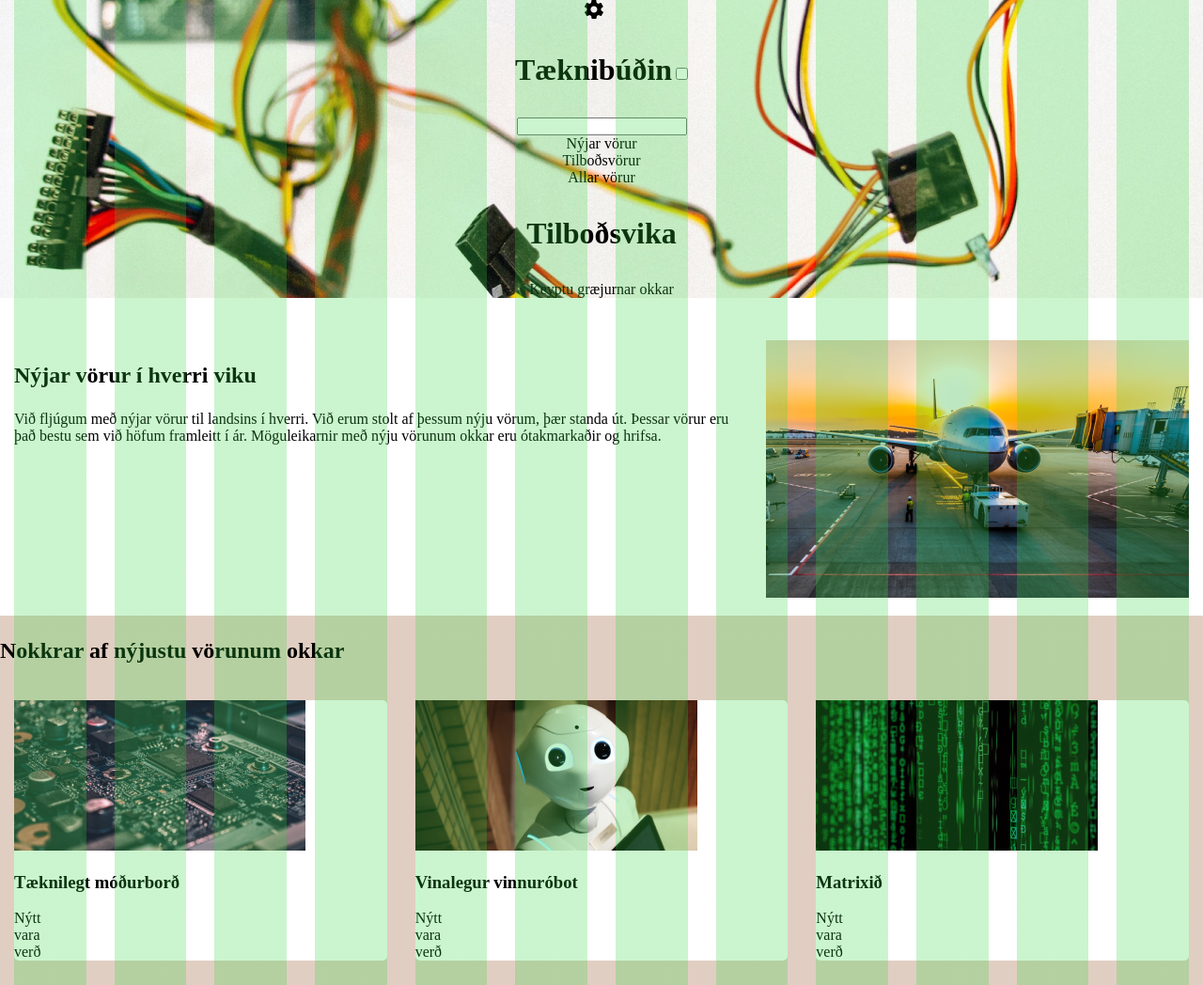
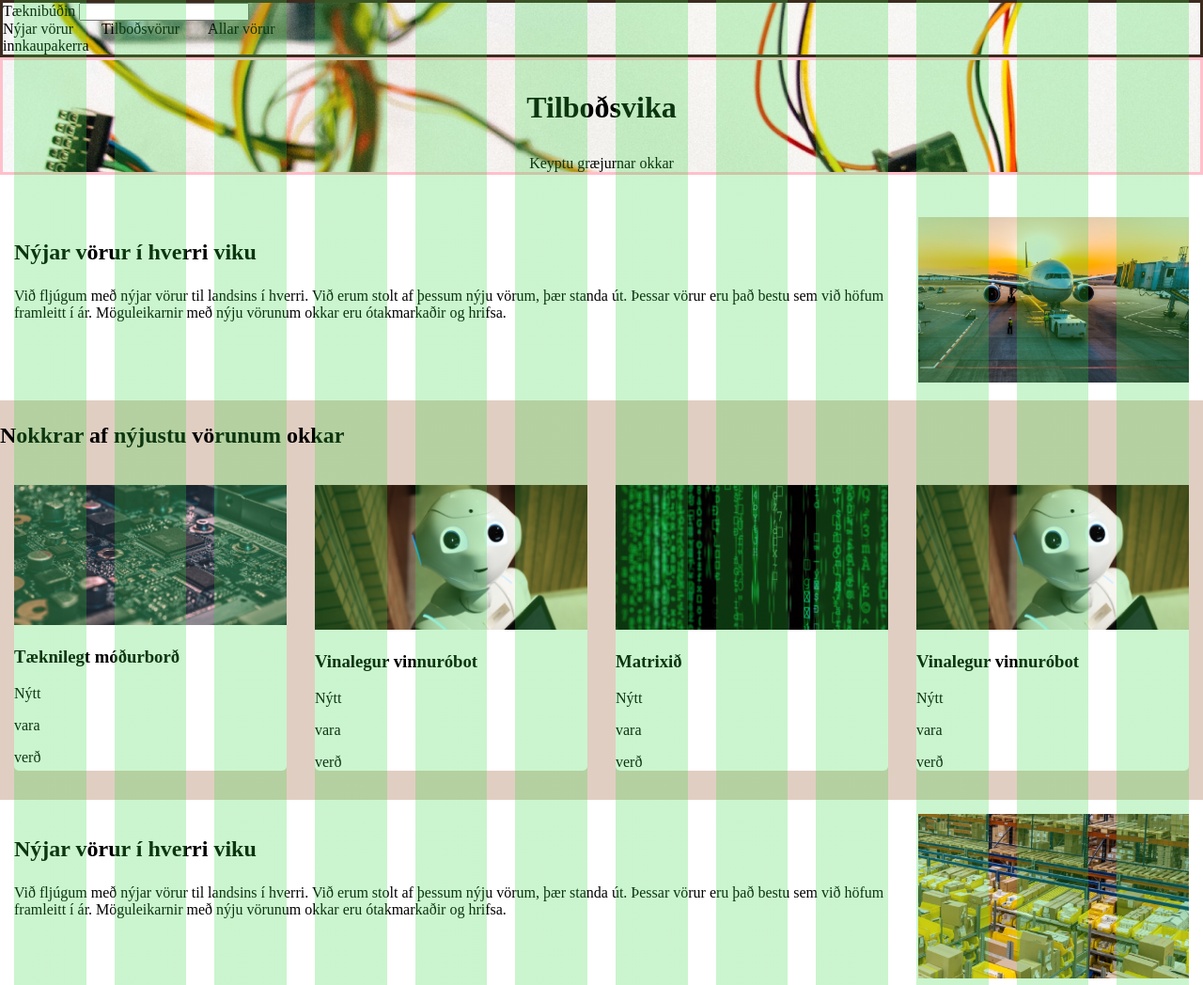
Before and after one commit to Vefforritun-Breakfast-club/HopVerk1, a plain HTML site: page index.html in a window 1280 px wide. Shown: the top 1048 px of the page at 94% size. Drawn offline with Linux system fonts and the light colour scheme.

Commit message:
Work on vara desktop and its menu

```diff
--- a/index.html
+++ b/index.html
@@ -17,26 +17,28 @@
 
 		<div class="top2bottom">
 			<div class="top">
+				<!-- <header>
+					<p>Tæknibúðin</p>
+				</header> -->
 				<a href="#efni" class="sr-only">Tæknibúðin,Beint í efnið.</a>
-			<header>
-				<div class="logo">
-					<svg width="20" height="20" viewBox="0 0 30 30" fill="none" xmlns="http://www.w3.org/2000/svg">
-						<path fill-rule="evenodd" clip-rule="evenodd" d="M26.2269 16.5829C26.2269 16.1307 26.38 15.6784 26.38 15.0754C26.38 14.4724 26.38 14.0201 26.2269 13.5678L29.4404 11.005C29.7465 10.7035 29.7465 10.402 29.5934 10.1005L26.533 4.82412C26.38 4.67337 26.0739 4.52261 25.6148 4.67337L21.7893 6.1809C21.0242 5.57789 20.106 5.12563 19.1879 4.67337L18.5758 0.753769C18.7288 0.301508 18.2697 0 17.9637 0H11.8428C11.5367 0 11.0777 0.301508 11.0777 0.603015L10.4656 4.67337C9.54745 4.97487 8.78233 5.57789 7.8642 6.1809L4.19165 4.67337C3.73258 4.52261 3.42653 4.67337 3.12049 4.97487L0.0600316 10.2513C-0.0929912 10.402 0.0600316 10.8543 0.366077 11.1558L3.57956 13.5678C3.57956 14.0201 3.42653 14.4724 3.42653 15.0754C3.42653 15.6784 3.42653 16.1307 3.57956 16.5829L0.366077 19.1457C0.0600316 19.4472 0.0600316 19.7487 0.213054 20.0503L3.27351 25.3266C3.42653 25.4774 3.73258 25.6281 4.19165 25.4774L8.01722 23.9698C8.78233 24.5729 9.70047 25.0251 10.6186 25.4774L11.2307 29.397C11.2307 29.6985 11.5367 30 11.9958 30H18.1167C18.4228 30 18.8818 29.6985 18.8818 29.397L19.4939 25.4774C20.4121 25.0251 21.3302 24.5729 22.0953 23.9698L25.9209 25.4774C26.2269 25.6281 26.686 25.4774 26.839 25.1759L29.8995 19.8995C30.0525 19.598 30.0525 19.1457 29.7465 18.995L26.2269 16.5829ZM14.9032 20.3518C11.9958 20.3518 9.54745 17.9397 9.54745 15.0754C9.54745 12.2111 11.9958 9.799 14.9032 9.799C17.8107 9.799 20.259 12.2111 20.259 15.0754C20.259 17.9397 17.8107 20.3518 14.9032 20.3518Z" fill="black"/>
-					</svg>
-					<h1>Tæknibúðin</h1>
+				<!-- <input type="search" id="site-search" name="q"> -->
+				<nav class="navigation">
+					<div class="navbar"><!-- 1 wrap child elements with div-->
+						<div class="checkbox nav-container"><!-- 2 wrap child elements with div-->
+							<a href="">Tæknibúðin</a>
+							<input type="search" id="site-search" name="q">
+							<menu class="site_menu">
+								<!-- Breyta þessu í hlekki á viðeigandi síður þegar þær eru komnar -->
+								<li><a href="">Nýjar vörur</a></li>
+								<li><a href="">Tilboðsvörur</a></li>
+								<li><a href="">Allar vörur</a></li>
+							</menu>
+							<a href="" class="shopping_cart">innkaupakerra</a>
 						</div>
-				<input type="checkbox" id="nav-toggle" class="nav-toggle" />
-				<nav>
-				<input type="search" id="site-search" name="q">
-				  <ul>
-					<li><a href="#">Nýjar vörur</a></li>
-					<li><a href="#">Tilboðsvörur</a></li>
-					<li><a href="#">Allar vörur</a></li>
-				  </ul>
+					</div>
 				</nav>
-				<label for="nav-toggle" class="nav-toggle-label">
-				  <span></span>
-				</label>
+				<!-- </header> -->
+				<header class="box_transparent">
 					<div>
 						<h1>Tilboðsvika</h1>
 						<p>Keyptu græjurnar okkar</p>
@@ -228,7 +230,6 @@
 				</div>
 			</footer>
 		</div>
-
 </body>
 
 </html>
--- a/styles.css
+++ b/styles.css
@@ -26,6 +26,7 @@ html {
 	--border_radius: 5px;
 	--gap_size: 30px;
 	--font_size: 16px;
+	--spacing: 1rem;
 	/* column width should be 90px at 1440p */
 
 	--site_max_width: 1440px;
@@ -40,6 +41,7 @@ html {
 }
 
 /* grid overlay */
+
 
 /* 						global						 */
 
@@ -76,7 +78,9 @@ a {
 	text-decoration: none;
 }
 
-img {}
+img {
+	max-width: 100%;
+}
 
 .width100p {
 	width: 100%;
@@ -133,17 +137,40 @@ img {}
 /* 	Header,Navivigation,Menu starts here	*/
 
 header{
-
+	border: pink solid;
+	display: flex;
+	flex-direction: column;
 	text-align: center	;
 	width: 100%;
 	z-index: 1000;
 
 }
 
-.logo{
-	display: inline-block;
+
+nav{
+	border: #3c2a1e solid ;
+	display: none;
 }
 
+.logo{
+	border: purple solid;
+	display: flex;
+	flex-direction: row;
+	width: 100%;
+	height: 60px;
+
+}
+.logo > h1 {
+	height: 60px;
+}
+.logo > img{
+	height: 60px;
+	border: green solid;
+}
+
+ul li{
+	margin-bottom: var(--spacing);
+}
 
 
 /*			Navigation			*/
--- /dev/null
+++ b/vara-css.css
@@ -0,0 +1,160 @@
+
+
+
+:root {
+	--offset: 15px;
+	--gutter: 30px;
+	--columns: 12;
+    --grid-color: hsla(125, 67%, 51%, 0.25);
+    --grid-repeating-width: calc(100% / var(--columns));
+    --grid-column-width: calc((100% / var(--columns)) - var(--gutter));
+    --grid-background-width: calc(100% + var(--gutter));
+    --grid-background-columns: repeating-linear-gradient(
+      to right,
+      var(--grid-color),
+      var(--grid-color) var(--grid-column-width),
+      transparent var(--grid-column-width),
+      transparent var(--grid-repeating-width)
+    );
+}
+
+html {
+    position: relative;
+}
+
+html::before {
+    content: '';
+
+    position: absolute;
+    top: 0;
+    right: 0;
+    bottom: 0;
+    left: 0;
+
+    margin-right: auto;
+    margin-left: auto;
+
+    width: calc(100% - (2 * var(--offset)));
+    max-width: calc(var(--site_max_width) - (2 * var(--offset)));
+    min-height: 100vh;
+    background-image: var(--grid-background-columns);
+    background-size: var(--grid-background-width) 100%;
+    z-index: 1000;
+    pointer-events: none;
+}
+
+
+/*CSS*/
+
+/*grid overlay*/
+/*
+.wrapper {
+    display: grid;
+    grid-template-columns: repeat(12, calc((100% / var(--columns)) - var(--gutter) + var(--gutter) / var(--columns)));
+    grid-template-rows: 2rem 50vh 5rem 5rem;
+    gap: var(--gutter);
+    max-width: calc(var(--site_max_width) - (2 * var(--offset)));
+    margin: 0 auto;
+    width: calc(100% - (2 * var(--offset)));
+}
+
+
+
+header{
+    display: flex;
+    justify-content: end;
+    background-color: red;
+    grid-column: 1/12;
+    grid-row: 1/2;
+}
+
+
+
+main{
+    grid-column: 1 /12;
+    grid-row: 2 / 3;
+}
+
+*/
+
+/* Reset og border-box á allt */
+* {
+	margin: 0;
+	padding: 0;
+}
+
+html {
+	box-sizing: border-box;
+}
+
+*,
+*:before,
+*:after {
+	box-sizing: inherit;
+}
+
+nav{
+    background-color: aquamarine;
+    padding: 10px 40px 10px 70px;
+    border: solid red;
+    border-left: none;
+    border-right: none;
+}
+
+nav ul{
+    display: flex;
+    list-style: none;
+    flex-wrap: wrap;
+    align-items: center;
+    justify-content: center;
+}
+
+nav ul li.logo{
+    flex: 1;
+    font-size: 30px;
+}
+
+nav ul div.items{
+    display: inline-flex;
+    padding: 0px 20px;
+
+}
+
+nav ul div.items a{
+    text-decoration: none;
+    font-size: 18px;
+    padding: 0px 12px;
+
+}
+
+nav ul .search-icon{
+    height: 40px;
+    width: 240px;
+    display: flex;
+    background: #f2f2f2;
+    border-radius: 5px;
+    justify-content: center;
+    justify-self: center;
+    border: 2px solid;
+
+}
+
+nav ul .search-icon input{
+    height: 100%;
+    width: 200px;
+    border: none;
+    outline: none;
+    padding: 0 10px;
+    border-radius: 5px 0 0 5px;
+
+
+}
+
+nav ul .search-icon .icon{
+    height: 100%;
+    width: 40px;
+    line-height: 40px;
+    text-align: center;
+    justify-self: center;
+
+}
```
Also changed, not shown: pages/vara.html (added, +100 -0 lines). Lines whose indentation alone changed are shown as unchanged.
